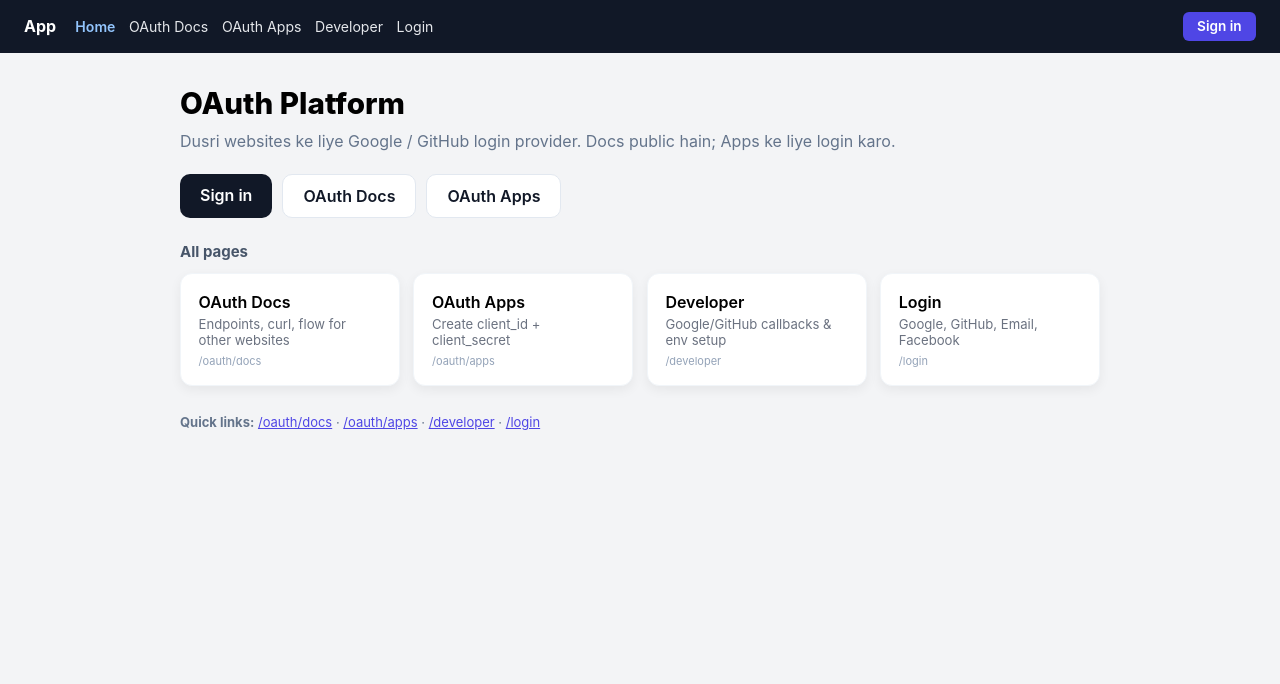
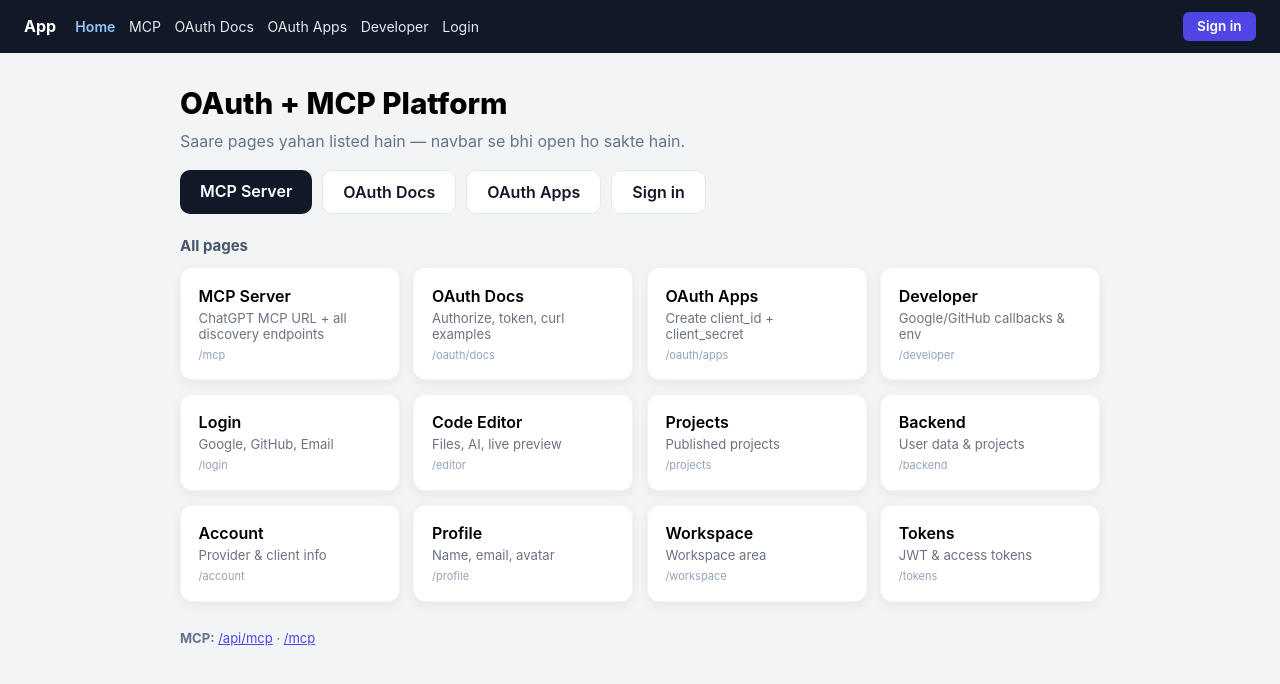
Before and after one commit to kumarsumit68439-code/github-oauth-login, a Next.js app: page / in a window 1280 px wide. Shown: the top 684 px of the page. Built offline with nearby package versions, Linux system fonts and the light colour scheme; no server answers.

Commit message:
Public MCP page + all pages visible in nav and homepage

```diff
--- a/app/components/Navbar.tsx
+++ b/app/components/Navbar.tsx
@@ -6,6 +6,7 @@ import { signOut, useSession } from "next-auth/react";
 
 const publicLinks = [
   { href: "/", label: "Home" },
+  { href: "/mcp", label: "MCP" },
   { href: "/oauth/docs", label: "OAuth Docs" },
   { href: "/oauth/apps", label: "OAuth Apps" },
   { href: "/developer", label: "Developer" },
@@ -14,6 +15,7 @@ const publicLinks = [
 
 const authLinks = [
   { href: "/", label: "Home" },
+  { href: "/mcp", label: "MCP" },
   { href: "/oauth/docs", label: "OAuth Docs" },
   { href: "/oauth/apps", label: "OAuth Apps" },
   { href: "/developer", label: "Developer" },
--- a/app/page.tsx
+++ b/app/page.tsx
@@ -4,10 +4,11 @@ import { useSession } from "next-auth/react";
 import Link from "next/link";
 
 const ALL_PAGES = [
-  { href: "/oauth/docs", title: "OAuth Docs", desc: "Endpoints, curl, flow for other websites", public: true },
-  { href: "/oauth/apps", title: "OAuth Apps", desc: "Create client_id + client_secret", public: false },
-  { href: "/developer", title: "Developer", desc: "Google/GitHub callbacks & env setup", public: false },
-  { href: "/login", title: "Login", desc: "Google, GitHub, Email, Facebook", public: true },
+  { href: "/mcp", title: "MCP Server", desc: "ChatGPT MCP URL + all discovery endpoints", public: true },
+  { href: "/oauth/docs", title: "OAuth Docs", desc: "Authorize, token, curl examples", public: true },
+  { href: "/oauth/apps", title: "OAuth Apps", desc: "Create client_id + client_secret", public: true },
+  { href: "/developer", title: "Developer", desc: "Google/GitHub callbacks & env", public: true },
+  { href: "/login", title: "Login", desc: "Google, GitHub, Email", public: true },
   { href: "/editor", title: "Code Editor", desc: "Files, AI, live preview", public: false },
   { href: "/projects", title: "Projects", desc: "Published projects", public: false },
   { href: "/backend", title: "Backend", desc: "User data & projects", public: false },
@@ -28,23 +29,21 @@ export default function Home() {
     );
   }
 
-  const pages = session ? ALL_PAGES : ALL_PAGES.filter((p) => p.public || p.href === "/oauth/apps" || p.href === "/developer");
+  // Always show ALL pages so everything is visible; protected ones still need login when opened
+  const pages = ALL_PAGES;
 
   return (
     <div style={{ maxWidth: 960, margin: "0 auto", padding: "2rem 1.25rem 3rem" }}>
       <h1 style={{ fontSize: "1.85rem", fontWeight: 800, marginBottom: 8 }}>
-        {session ? "Homepage" : "OAuth Platform"}
+        {session ? "Homepage" : "OAuth + MCP Platform"}
       </h1>
-      <p style={{ color: "#64748b", marginBottom: 20, lineHeight: 1.55 }}>
-        {session
-          ? "Saare pages available hain — niche se open karo."
-          : "Dusri websites ke liye Google / GitHub login provider. Docs public hain; Apps ke liye login karo."}
+      <p style={{ color: "#64748b", marginBottom: 16, lineHeight: 1.55 }}>
+        Saare pages yahan listed hain — navbar se bhi open ho sakte hain.
       </p>
 
-      {!session && (
-        <div style={{ display: "flex", gap: 10, flexWrap: "wrap", marginBottom: 24 }}>
-          <Link href="/login" style={btnPrimary}>
-            Sign in
+      <div style={{ display: "flex", gap: 10, flexWrap: "wrap", marginBottom: 22 }}>
+        <Link href="/mcp" style={btnPrimary}>
+          MCP Server
         </Link>
         <Link href="/oauth/docs" style={btnSecondary}>
           OAuth Docs
@@ -52,8 +51,12 @@ export default function Home() {
         <Link href="/oauth/apps" style={btnSecondary}>
           OAuth Apps
         </Link>
+        {!session && (
+          <Link href="/login" style={btnSecondary}>
+            Sign in
+          </Link>
+        )}
       </div>
-      )}
 
       {session && (
         <div
@@ -111,21 +114,13 @@ export default function Home() {
       </div>
 
       <div style={{ marginTop: 28, fontSize: 13, color: "#64748b" }}>
-        <strong>Quick links:</strong>{" "}
-        <Link href="/oauth/docs" style={{ color: "#4f46e5" }}>
-          /oauth/docs
-        </Link>
+        <strong>MCP:</strong>{" "}
+        <a href="https://github-oauth-login-nine.vercel.app/api/mcp" style={{ color: "#4f46e5" }}>
+          /api/mcp
+        </a>
         {" · "}
-        <Link href="/oauth/apps" style={{ color: "#4f46e5" }}>
-          /oauth/apps
-        </Link>
-        {" · "}
-        <Link href="/developer" style={{ color: "#4f46e5" }}>
-          /developer
-        </Link>
-        {" · "}
-        <Link href="/login" style={{ color: "#4f46e5" }}>
-          /login
+        <Link href="/mcp" style={{ color: "#4f46e5" }}>
+          /mcp
         </Link>
       </div>
     </div>
```
Also changed, not shown: app/mcp/page.tsx (added, +121 -0 lines). Lines whose indentation alone changed are shown as unchanged.
